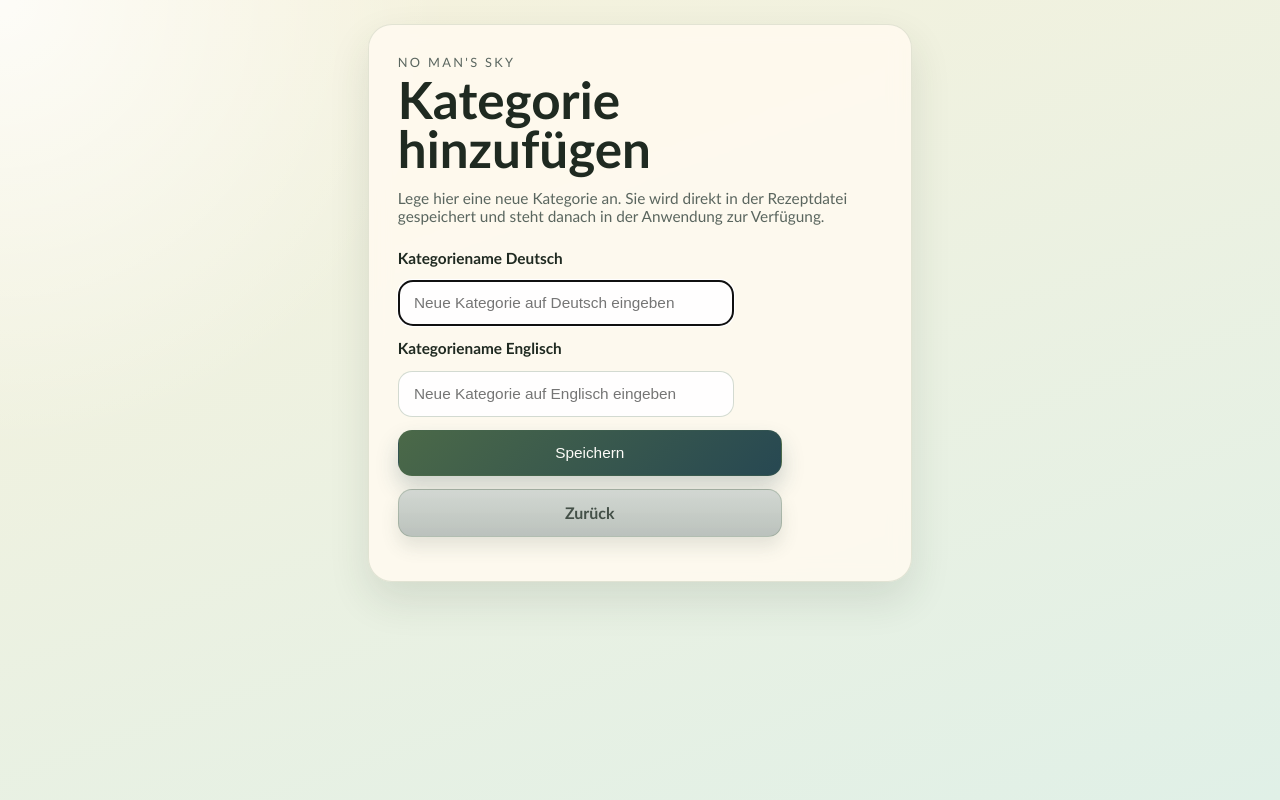
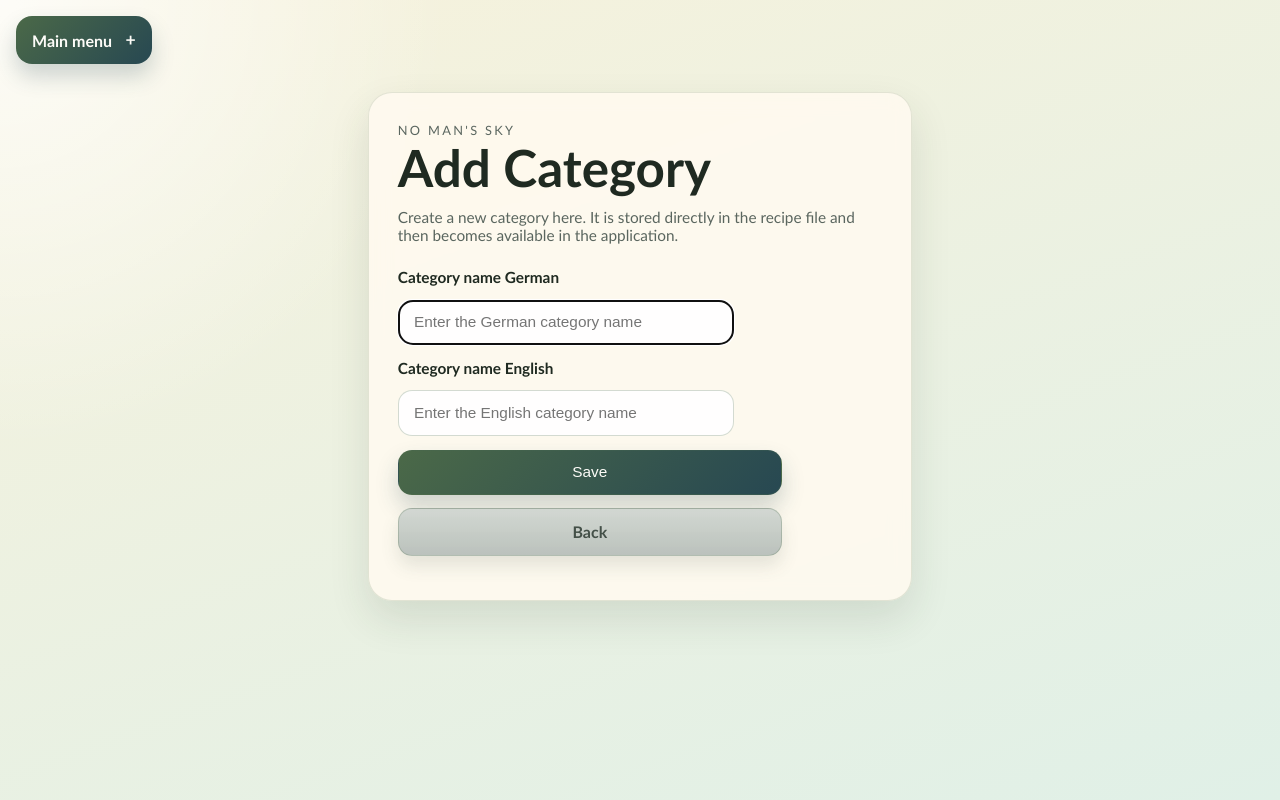
Before and after one commit to pettersilie/NoMansSkyCooking, a Spring Boot app: page /add-category.html in a window 1280 px wide. Run offline with Spring Boot 4, Linux system fonts and the light colour scheme.

Commit message:
added main menu and added menu items

```diff
--- a/src/main/resources/static/add-category.html
+++ b/src/main/resources/static/add-category.html
@@ -1,28 +1,43 @@
 <!DOCTYPE html>
-<html lang="de">
+<html lang="en">
 <head>
     <meta charset="UTF-8">
     <meta name="viewport" content="width=device-width, initial-scale=1.0">
-    <title>Kategorie hinzufügen</title>
-    <link rel="stylesheet" href="/app.css?v=20260414a">
+    <title>Add Category</title>
+    <link rel="stylesheet" href="/app.css?v=20260415c">
 </head>
 <body>
+<details id="mainMenu" class="main-menu">
+    <summary id="mainMenuToggle">Main menu</summary>
+    <nav id="mainMenuPanel" class="main-menu-panel" aria-label="Main menu">
+        <div class="inline-control language-control main-menu-language">
+            <label id="languageLabel" for="languageSelect">Language</label>
+            <select id="languageSelect">
+                <option value="en" selected>English</option>
+                <option value="de">Deutsch</option>
+            </select>
+        </div>
+        <a id="menuHomeLink" class="main-menu-link" href="/?lang=en">Home</a>
+        <a id="menuAddCategoryLink" class="main-menu-link" href="/add-category.html?lang=en">Add category</a>
+        <a id="menuAddRecipeLink" class="main-menu-link" href="/add-recipe.html?lang=en">Add recipe</a>
+    </nav>
+</details>
 <main class="form-page">
     <section class="form-card">
         <div class="eyebrow">No Man's Sky</div>
-        <h1 id="pageTitle">Kategorie hinzufügen</h1>
+        <h1 id="pageTitle">Add Category</h1>
         <p id="pageIntro" class="intro">
-            Lege hier eine neue Kategorie an. Sie wird direkt in der Rezeptdatei gespeichert und steht danach in der Anwendung zur Verfügung.
+            Create a new category here. It is stored directly in the recipe file and then becomes available in the application.
         </p>
 
         <form id="categoryForm" class="category-form">
-            <label id="categoryNameDeLabel" for="categoryNameDe">Kategoriename Deutsch</label>
-            <input id="categoryNameDe" class="category-name-input" type="text" autocomplete="off" placeholder="Neue Kategorie auf Deutsch eingeben">
-            <label id="categoryNameEnLabel" for="categoryNameEn">Kategoriename Englisch</label>
-            <input id="categoryNameEn" class="category-name-input" type="text" autocomplete="off" placeholder="Neue Kategorie auf Englisch eingeben">
+            <label id="categoryNameDeLabel" for="categoryNameDe">Category name German</label>
+            <input id="categoryNameDe" class="category-name-input" type="text" autocomplete="off" placeholder="Enter the German category name">
+            <label id="categoryNameEnLabel" for="categoryNameEn">Category name English</label>
+            <input id="categoryNameEn" class="category-name-input" type="text" autocomplete="off" placeholder="Enter the English category name">
             <div class="form-actions category-form-actions">
-                <button id="saveCategoryButton" type="submit">Speichern</button>
-                <a id="backLink" class="secondary-link" href="/">Zurück</a>
+                <button id="saveCategoryButton" type="submit">Save</button>
+                <a id="backLink" class="secondary-link" href="/">Back</a>
             </div>
         </form>
 
@@ -30,6 +45,7 @@
     </section>
 </main>
 
-<script src="/add-category.js?v=20260413d"></script>
+<script src="/main-menu.js?v=20260415c"></script>
+<script src="/add-category.js?v=20260415c"></script>
 </body>
 </html>
--- a/src/main/resources/static/add-category.js
+++ b/src/main/resources/static/add-category.js
@@ -4,8 +4,9 @@ const categoryNameEnInput = document.getElementById("categoryNameEn");
 const saveCategoryButton = document.getElementById("saveCategoryButton");
 const backLink = document.getElementById("backLink");
 const categoryStatus = document.getElementById("categoryStatus");
+const languageSelect = document.getElementById("languageSelect");
 
-const DEFAULT_LANGUAGE = "de";
+const DEFAULT_LANGUAGE = "en";
 const SUPPORTED_LANGUAGES = new Set(["de", "en"]);
 
 const UI_TEXT = {
@@ -51,8 +52,7 @@ function resolveInitialLanguage() {
         return urlLanguage;
     }
 
-    const storedLanguage = normalizeLanguage(window.localStorage.getItem("nms-recipes-language"));
-    return storedLanguage ?? DEFAULT_LANGUAGE;
+    return DEFAULT_LANGUAGE;
 }
 
 function normalizeLanguage(language) {
@@ -82,9 +82,17 @@ function buildApiUrl(path, params = {}) {
     return query ? `${path}?${query}` : path;
 }
 
+function replaceLanguageInUrl(language) {
+    const url = new URL(window.location.href);
+    url.searchParams.set("lang", language);
+    window.history.replaceState({}, "", `${url.pathname}?${url.searchParams.toString()}`);
+}
+
 function applyLanguage(language) {
     currentLanguage = normalizeLanguage(language) ?? DEFAULT_LANGUAGE;
-    window.localStorage.setItem("nms-recipes-language", currentLanguage);
+    if (languageSelect) {
+        languageSelect.value = currentLanguage;
+    }
     document.documentElement.lang = currentLanguage;
     document.title = t("documentTitle");
     document.getElementById("pageTitle").textContent = t("pageTitle");
@@ -96,6 +104,8 @@ function applyLanguage(language) {
     saveCategoryButton.textContent = t("saveButton");
     backLink.textContent = t("backButton");
     backLink.href = buildReturnUrl();
+    window.NmsMainMenu?.update(currentLanguage);
+    replaceLanguageInUrl(currentLanguage);
 }
 
 function buildReturnUrl() {
@@ -181,5 +191,11 @@ async function saveCategory(event) {
 
 categoryForm.addEventListener("submit", saveCategory);
 
+if (languageSelect) {
+    languageSelect.addEventListener("change", () => {
+        applyLanguage(languageSelect.value);
+    });
+}
+
 applyLanguage(currentLanguage);
 categoryNameDeInput.focus();
--- a/src/main/resources/static/app.css
+++ b/src/main/resources/static/app.css
@@ -36,7 +36,7 @@ body {
     display: grid;
     grid-template-columns: minmax(18rem, 24rem) 1fr;
     gap: 1.5rem;
-    padding: 1.5rem;
+    padding: 5.75rem 1.5rem 1.5rem;
 }
 
 .panel,
@@ -330,6 +330,92 @@ button:hover {
     transform: translateY(-1px);
 }
 
+.main-menu {
+    position: fixed;
+    top: 1rem;
+    left: 1rem;
+    z-index: 40;
+    width: min(17rem, calc(100vw - 2rem));
+}
+
+.main-menu > summary {
+    display: inline-flex;
+    align-items: center;
+    justify-content: space-between;
+    gap: 0.85rem;
+    min-height: 3rem;
+    padding: 0.8rem 1rem;
+    border-radius: 16px;
+    background: linear-gradient(135deg, #4b6948, #274852);
+    color: #fdfcf8;
+    cursor: pointer;
+    font-weight: 700;
+    list-style: none;
+    box-shadow: 0 12px 22px rgba(39, 72, 82, 0.22);
+}
+
+.main-menu > summary::-webkit-details-marker {
+    display: none;
+}
+
+.main-menu > summary::after {
+    content: "+";
+    font-size: 1.1rem;
+    line-height: 1;
+}
+
+.main-menu[open] > summary::after {
+    content: "-";
+}
+
+.main-menu-panel {
+    display: grid;
+    gap: 0.65rem;
+    margin-top: 0.7rem;
+    padding: 0.95rem;
+    border: 1px solid rgba(80, 111, 75, 0.16);
+    border-radius: 20px;
+    background: var(--panel);
+    backdrop-filter: blur(10px);
+    box-shadow: var(--shadow);
+}
+
+.main-menu-language {
+    width: 100%;
+    max-width: none;
+}
+
+.main-menu-language select {
+    width: 100%;
+}
+
+.main-menu-link {
+    display: inline-flex;
+    align-items: center;
+    justify-content: center;
+    min-height: 3rem;
+    border-radius: 14px;
+    border: 1px solid rgba(80, 111, 75, 0.2);
+    padding: 0.8rem 0.95rem;
+    background: rgba(255, 255, 255, 0.92);
+    color: var(--ink);
+    text-decoration: none;
+    font-weight: 700;
+    transition: transform 140ms ease, box-shadow 140ms ease, background 140ms ease;
+    box-shadow: 0 10px 18px rgba(23, 34, 28, 0.08);
+}
+
+.main-menu-link:hover {
+    transform: translateY(-1px);
+    background: rgba(255, 255, 255, 0.98);
+}
+
+.main-menu-link.is-active {
+    background: linear-gradient(135deg, #4b6948, #274852);
+    color: #fdfcf8;
+    box-shadow: 0 12px 22px rgba(39, 72, 82, 0.18);
+}
+
 .panel-action-button,
 .secondary-link {
     display: inline-flex;
@@ -609,7 +695,7 @@ button:hover {
     display: grid;
     place-items: start center;
     min-height: 100vh;
-    padding: 1.5rem;
+    padding: 5.75rem 1.5rem 1.5rem;
 }
 
 .form-card {
@@ -782,6 +868,11 @@ button:hover {
         grid-template-columns: 1fr;
     }
 
+    .layout,
+    .form-page {
+        padding-top: 5.25rem;
+    }
+
     .panel {
         position: static;
     }
@@ -812,6 +903,14 @@ button:hover {
         padding: 1.4rem;
     }
 
+    .main-menu {
+        width: calc(100vw - 2rem);
+    }
+
+    .main-menu > summary {
+        width: 100%;
+    }
+
     .recipe-field-grid,
     .slot-list {
         grid-template-columns: 1fr;
--- /dev/null
+++ b/src/main/resources/static/main-menu.js
@@ -0,0 +1,164 @@
+(function () {
+    const DEFAULT_LANGUAGE = "en";
+    const SUPPORTED_LANGUAGES = new Set(["de", "en"]);
+    const UI_TEXT = {
+        de: {
+            mainMenu: "Hauptmenü",
+            languageLabel: "Sprache",
+            home: "Startseite",
+            addCategory: "Kategorie hinzufügen",
+            addRecipe: "Rezept hinzufügen"
+        },
+        en: {
+            mainMenu: "Main menu",
+            languageLabel: "Language",
+            home: "Home",
+            addCategory: "Add category",
+            addRecipe: "Add recipe"
+        }
+    };
+
+    const menuRoot = document.getElementById("mainMenu");
+    const menuToggle = document.getElementById("mainMenuToggle");
+    const menuPanel = document.getElementById("mainMenuPanel");
+    const languageLabel = document.getElementById("languageLabel");
+    const languageSelect = document.getElementById("languageSelect");
+    const homeLink = document.getElementById("menuHomeLink");
+    const addCategoryLink = document.getElementById("menuAddCategoryLink");
+    const addRecipeLink = document.getElementById("menuAddRecipeLink");
+
+    function normalizeLanguage(language) {
+        if (!language) {
+            return null;
+        }
+
+        const normalized = String(language).trim().toLowerCase();
+        return SUPPORTED_LANGUAGES.has(normalized) ? normalized : null;
+    }
+
+    function resolveInitialLanguage() {
+        const urlLanguage = normalizeLanguage(new URLSearchParams(window.location.search).get("lang"));
+        if (urlLanguage) {
+            return urlLanguage;
+        }
+
+        return normalizeLanguage(document.documentElement.lang) ?? DEFAULT_LANGUAGE;
+    }
+
+    function isHomePath(pathname) {
+        return pathname === "/" || pathname === "/index.html";
+    }
+
+    function toLocalPath(url) {
+        const search = url.searchParams.toString();
+        return `${url.pathname}${search ? `?${search}` : ""}`;
+    }
+
+    function withLanguage(target, language) {
+        const url = new URL(target, window.location.origin);
+        url.searchParams.set("lang", language);
+        return toLocalPath(url);
+    }
+
+    function currentLocationTarget() {
+        return `${window.location.pathname}${window.location.search}`;
+    }
+
+    function resolvePreservedReturnTarget() {
+        const rawReturn = new URLSearchParams(window.location.search).get("return");
+        return rawReturn && rawReturn.startsWith("/") ? rawReturn : null;
+    }
+
+    function buildHomeUrl(language) {
+        const preservedReturn = resolvePreservedReturnTarget();
+        let target = null;
+
+        if (isHomePath(window.location.pathname)) {
+            target = currentLocationTarget();
+        } else if (preservedReturn) {
+            const preservedUrl = new URL(preservedReturn, window.location.origin);
+            if (isHomePath(preservedUrl.pathname)) {
+                target = preservedReturn;
+            }
+        }
+
+        return withLanguage(target || "/", language);
+    }
+
+    function buildSubpageUrl(pathname, language) {
+        const searchParams = new URLSearchParams();
+        searchParams.set("lang", language);
+        searchParams.set(
+            "return",
+            withLanguage(resolvePreservedReturnTarget() || currentLocationTarget(), language)
+        );
+        return `${pathname}?${searchParams.toString()}`;
+    }
+
+    function updateLink(link, text, href, isActive) {
+        if (!link) {
+            return;
+        }
+
+        link.textContent = text;
+        link.href = href;
+        link.classList.toggle("is-active", isActive);
+        if (isActive) {
+            link.setAttribute("aria-current", "page");
+        } else {
+            link.removeAttribute("aria-current");
+        }
+    }
+
+    function update(language) {
+        if (!menuRoot) {
+            return;
+        }
+
+        const resolvedLanguage = normalizeLanguage(language) ?? resolveInitialLanguage();
+        const text = UI_TEXT[resolvedLanguage] ?? UI_TEXT[DEFAULT_LANGUAGE];
+
+        if (menuToggle) {
+            menuToggle.textContent = text.mainMenu;
+            menuToggle.setAttribute("aria-label", text.mainMenu);
+            menuToggle.title = text.mainMenu;
+        }
+
+        if (menuPanel) {
+            menuPanel.setAttribute("aria-label", text.mainMenu);
+        }
+
+        if (languageLabel) {
+            languageLabel.textContent = text.languageLabel;
+        }
+
+        if (languageSelect) {
+            languageSelect.value = resolvedLanguage;
+        }
+
+        updateLink(homeLink, text.home, buildHomeUrl(resolvedLanguage), isHomePath(window.location.pathname));
+        updateLink(
+            addCategoryLink,
+            text.addCategory,
+            buildSubpageUrl("/add-category.html", resolvedLanguage),
+            window.location.pathname === "/add-category.html"
+        );
+        updateLink(
+            addRecipeLink,
+            text.addRecipe,
+            buildSubpageUrl("/add-recipe.html", resolvedLanguage),
+            window.location.pathname === "/add-recipe.html"
+        );
+    }
+
+    window.NmsMainMenu = {
+        update,
+        close() {
+            if (menuRoot) {
+                menuRoot.open = false;
+            }
+        }
+    };
+
+    update(resolveInitialLanguage());
+}());
```
Also changed, not shown: src/main/resources/static/add-recipe.html (+24 -8 lines), src/main/resources/static/add-recipe.js (+28 -4 lines), src/main/resources/static/app.js (+12 -3 lines), src/main/resources/static/index.html (+18 -13 lines).
